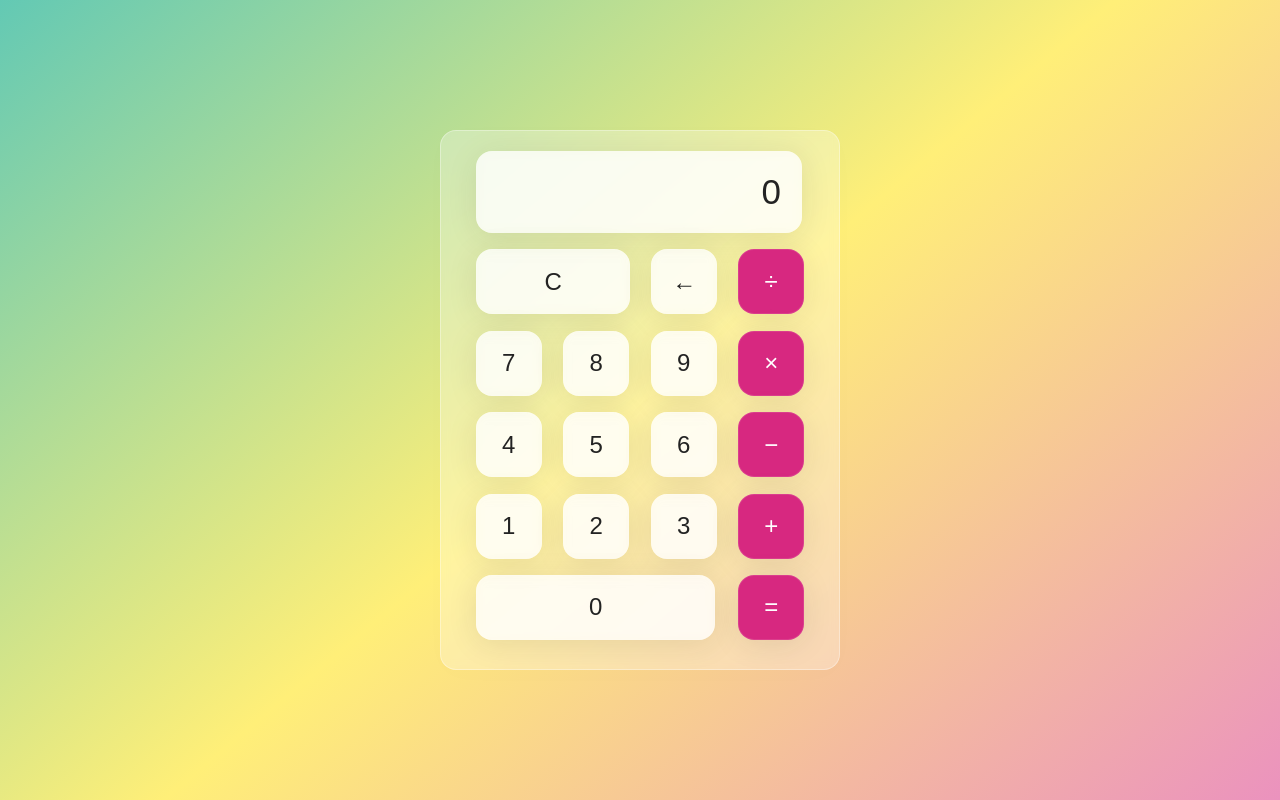
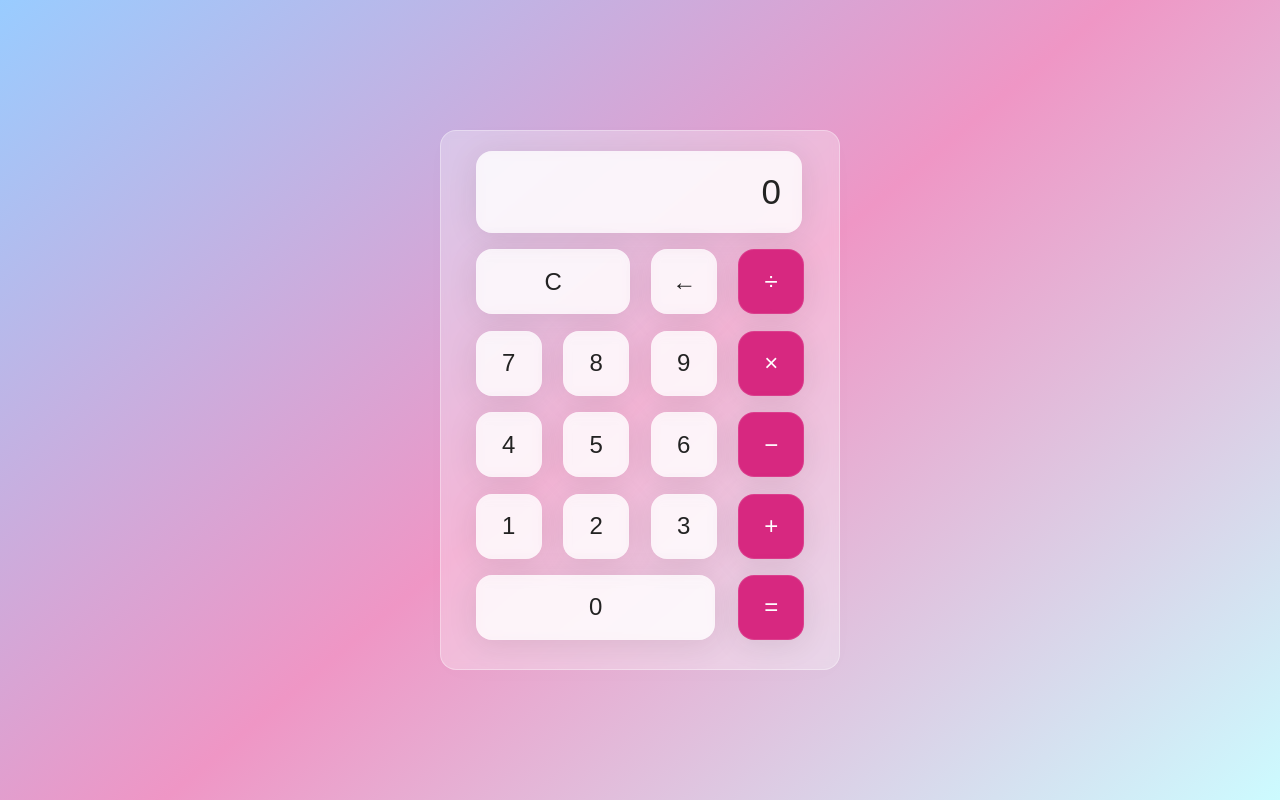
Before and after one commit to felipemendes1409/projeto-calculadora, a plain HTML site: page index.html in a window 1280 px wide. Drawn offline with Linux system fonts and the light colour scheme.

Commit message:
Update style.css

```diff
--- a/style.css
+++ b/style.css
@@ -13,7 +13,7 @@ html {
 
 body {
   align-items: center;
-  background: linear-gradient(320deg, #eb92be, #ffef78, #63c9b4);
+  background: linear-gradient(320deg, #ccfbff, #ef96c5, #99ccff);
   display: flex;
   font-family: "Dosis", sans-serif;
   font-display: swap;
```
